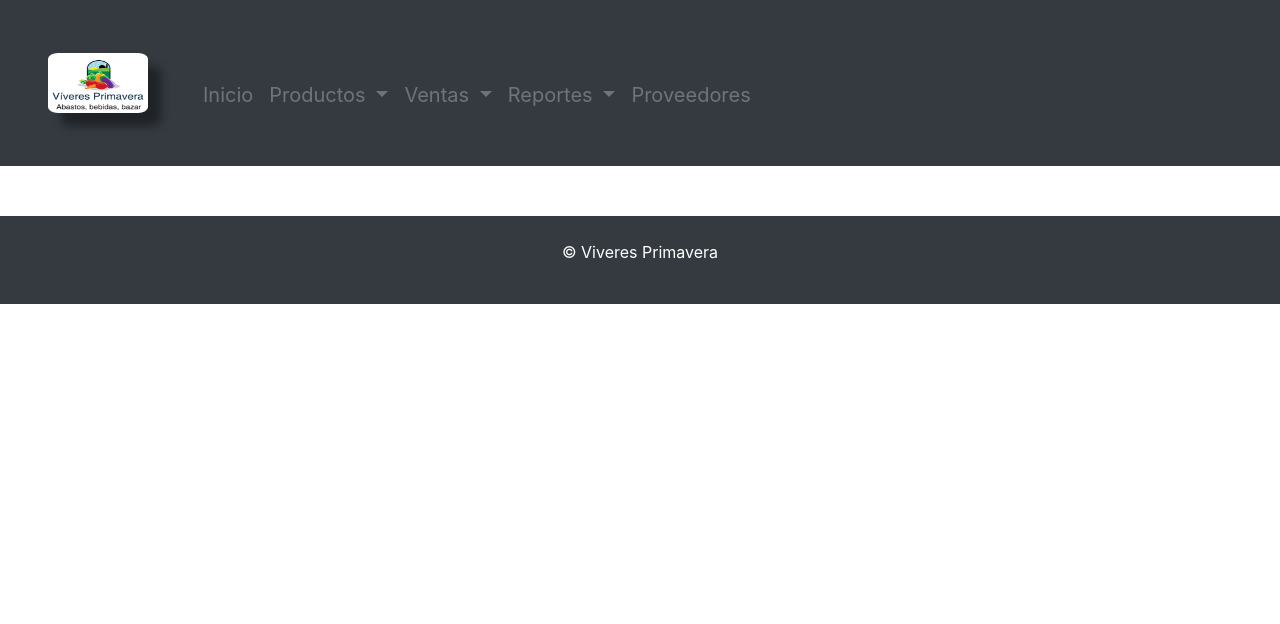
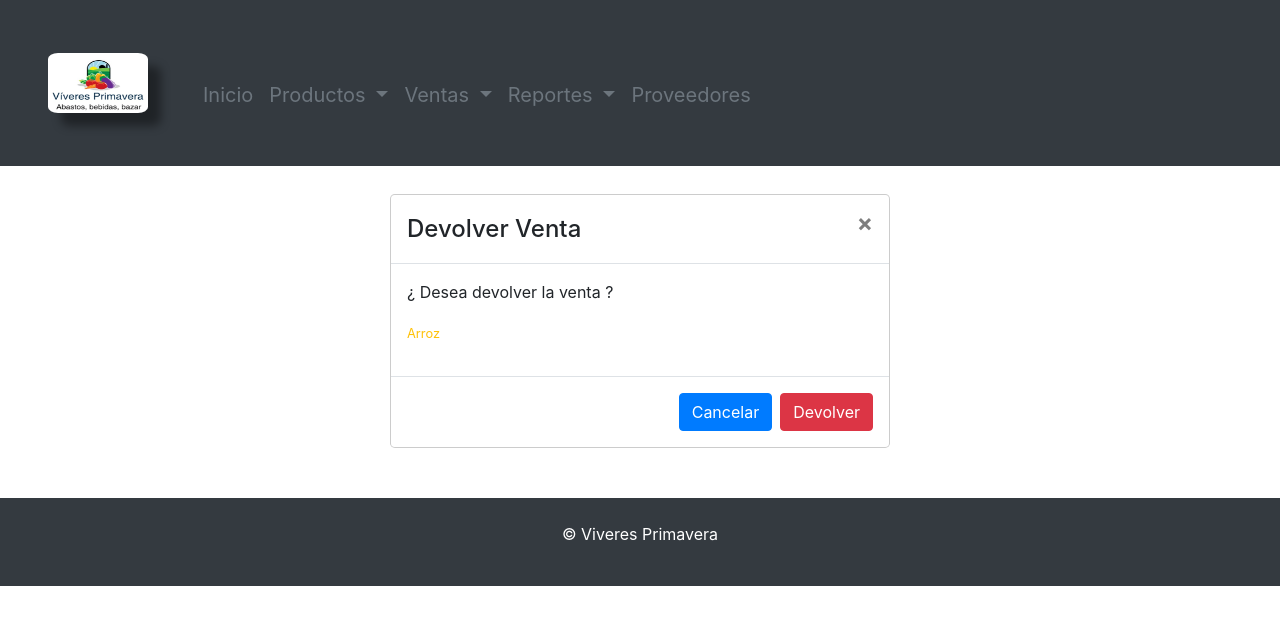
Before and after one commit to bryan-recors/inventario_frontend, an Angular app: page /eliminar-venta in a window 1280 px wide. Before the commit this address led to /. Shown: the top 624 px of the page. Built offline with nearby package versions, Linux system fonts and the light colour scheme.

Commit message:
crear componente eliminar venta

```diff
--- a/src/app/app-routing.module.ts
+++ b/src/app/app-routing.module.ts
@@ -11,6 +11,7 @@ import { EliminarProductoComponent } from './vistas/eliminar-producto/eliminar-p
 import { RegistrarVentasComponent } from './vistas/registrar-ventas/registrar-ventas.component';
 import { ListarVentasComponent } from './vistas/listar-ventas/listar-ventas.component';
 import { ActualizarVentaComponent } from './vistas/actualizar-venta/actualizar-venta.component';
+import { EliminarVentaComponent } from './vistas/eliminar-venta/eliminar-venta.component';
 
 import { ReportesVentasComponent } from './vistas/reportes-ventas/reportes-ventas.component';
 
@@ -27,6 +28,7 @@ const routes: Routes = [
   { path: 'registrar-ventas', component: RegistrarVentasComponent },
   { path: 'listar-ventas', component: ListarVentasComponent },
   { path: 'actualizar-venta', component: ActualizarVentaComponent },
+  { path: 'eliminar-venta', component: EliminarVentaComponent },
 
   { path: 'reportes-ventas', component: ReportesVentasComponent },
 
--- /dev/null
+++ b/src/app/vistas/eliminar-venta/eliminar-venta.component.html
@@ -0,0 +1,18 @@
+<form method="">
+    <div class="modal-dialog">
+        <div class="modal-content">
+            <div class="modal-header">
+                <h4 class="modal-title">Devolver Venta</h4>
+                <button routerLink="/listar-ventas" type="button" class="close" data-dismiss="modal" aria-hidden="true">&times;</button>
+            </div>
+            <div class="modal-body">
+                <p>¿ Desea devolver la venta ?</p>
+                <p class="text-warning"><small>Arroz</small></p>
+            </div>
+            <div class="modal-footer">
+                <input routerLink="/listar-ventas" type="button" class="btn btn-primary" data-dismiss="modal" value="Cancelar">
+                <input type="submit" class="btn btn-danger" value="Devolver">
+            </div>
+        </div>
+    </div>
+</form>
--- /dev/null
+++ b/src/app/vistas/eliminar-venta/eliminar-venta.component.ts
@@ -0,0 +1,15 @@
+import { Component, OnInit } from '@angular/core';
+
+@Component({
+  selector: 'app-eliminar-venta',
+  templateUrl: './eliminar-venta.component.html',
+  styleUrls: ['./eliminar-venta.component.css']
+})
+export class EliminarVentaComponent implements OnInit {
+
+  constructor() { }
+
+  ngOnInit(): void {
+  }
+
+}
--- a/src/app/vistas/listar-ventas/listar-ventas.component.html
+++ b/src/app/vistas/listar-ventas/listar-ventas.component.html
@@ -92,8 +92,8 @@
                               <td>(171) 555-2222</td>
                               <td>(171) 555-2222</td>
                               <td>
-                                  <a class="edit" routerLink="/actualizar-venta" data-toggle="modal" ><i class="material-icons" data-toggle=""></i><h5>Editar </h5></a>
-                                  <a href="#eliminar-Venta" class="delete" data-toggle="modal"><i class="material-icons" data-toggle=""></i><h5>Devolver </h5></a>
+                                  <a routerLink="/actualizar-venta" class="edit" data-toggle="modal" ><i class="material-icons" data-toggle=""></i><h5>Editar </h5></a>
+                                  <a routerLink="/eliminar-venta" class="delete" data-toggle="modal"><i class="material-icons" data-toggle=""></i><h5>Devolver </h5></a>
                               </td>
                           </tr>
                       </tbody>
```
Also changed, not shown: src/app/vistas/eliminar-venta/eliminar-venta.component.css (added), 1 other file (tests, documents, lock files or other folders).
